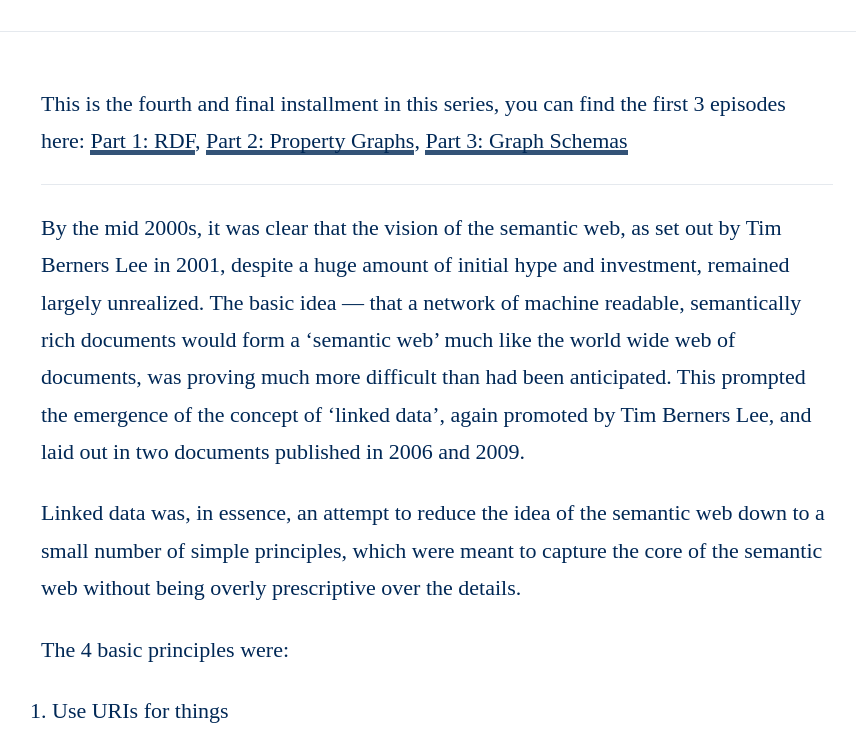
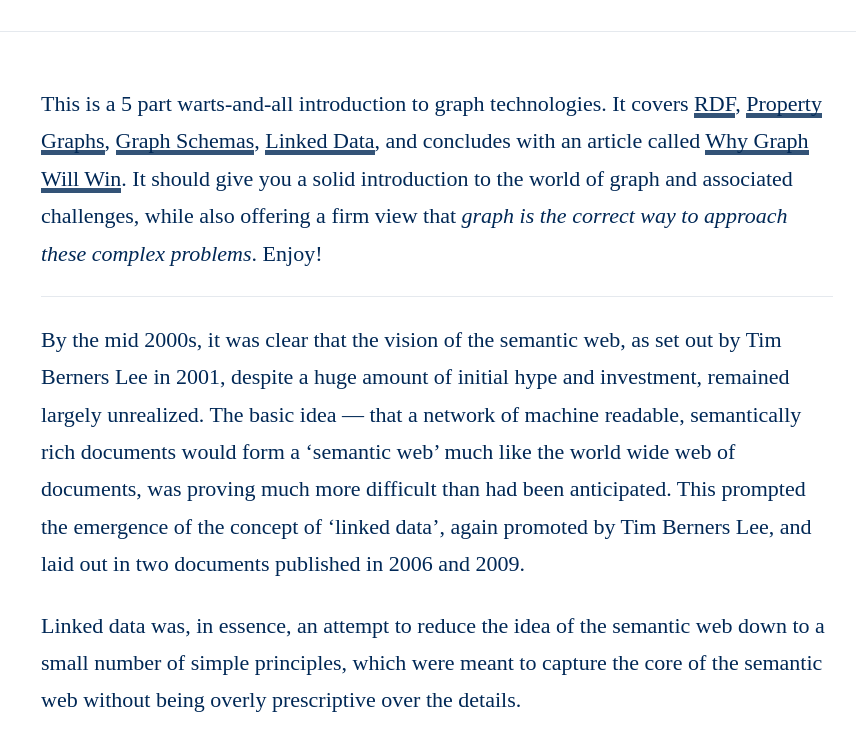
Before and after one commit to terminusdb/terminusdb-blog, a Jekyll site: the page built from _posts/2020-02-25-graph-fundamentals-part-4-linked-data.md, in a window 1280 px wide and 900 px high, scrolled down 1038 px, cut to the strip 169-900 px from the top of the window. Shown: the whole strip, without its empty margins (203-1059 px from the left). Built offline with Jekyll 4.4.1, drawn with Linux system fonts in a browser that asks for light colours; some web fonts are replaced; comment, search, counter and statistics services are not loaded.

Commit message:
Update Blog “2020-02-25-graph-fundamentals-part-4-linked-data”

```diff
--- a/_posts/2020-02-25-graph-fundamentals-part-4-linked-data.md
+++ b/_posts/2020-02-25-graph-fundamentals-part-4-linked-data.md
@@ -1,8 +1,8 @@
 ---
 layout: post
 title: "Graph Fundamentals — Part 4: Linked Data"
-date: 2020-02-25
-description:
+date: 2020-02-25T00:00:00.000Z
+description: Graph
 image: https://miro.medium.com/max/2508/1*jjM9YCuvUtaymfkPA787oQ.png
 author: Kevin Feeney
 tags:
@@ -10,11 +10,10 @@ tags:
   - Database
   - Linked Data
   - Rdf
+---
+This is a 5 part warts-and-all introduction to graph technologies. It covers [RDF](https://terminusdb.com/blog/2019/09/20/graph-fundamentals-part-1-rdf/), [Property Graphs](https://terminusdb.com/blog/2019/09/25/graph-fundamentals-part-2-labelled-property-graphs/), [Graph Schemas](https://terminusdb.com/blog/2019/10/03/graph-fundamentals-part-3-graph-schema-languages/), [Linked Data](https://terminusdb.com/blog/2020/02/25/graph-fundamentals-part-4-linked-data/), and concludes with an article called [Why Graph Will Win](https://terminusdb.com/blog/2020/03/02/why-graph-will-win/). It should give you a solid introduction to the world of graph and associated challenges, while also offering a firm view that *graph is the correct way to approach these complex problems*. Enjoy!
 
----
-This is the fourth and final installment in this series, you can find the first 3 episodes here: [Part 1: RDF](/blog/2019/09/20/graph-fundamentals-part-1-rdf/), [Part 2: Property Graphs](/blog/2019/09/25/graph-fundamentals-part-2-labelled-property-graphs/), [Part 3: Graph Schemas](/blog/2019/10/03/graph-fundamentals-part-3-graph-schema-languages/)
-
------------------------
+- - -
 
 By the mid 2000s, it was clear that the vision of the semantic web, as set out by Tim Berners Lee in 2001, despite a huge amount of initial hype and investment, remained largely unrealized. The basic idea — that a network of machine readable, semantically rich documents would form a ‘semantic web’ much like the world wide web of documents, was proving much more difficult than had been anticipated. This prompted the emergence of the concept of ‘linked data’, again promoted by Tim Berners Lee, and laid out in two documents published in 2006 and 2009.
 
@@ -46,10 +45,9 @@ However, the big problem is that this principle is too weak — it does not dict
 
 Then when we come to the fifth and final principle — the reuse of popular vocabulary terms — things really get messy. The motivation for this principle is clear, everybody was creating their own ontologies with their own classes and properties, reinventing the wheel again and again rather than reusing existing ontologies. Surely, it would be better if people reused the same terms rather than reinventing their own.
 
-However, the big problem is that the well-known ontologies and vocabularies such as foaf and dublin-core that have been reused, cannot really be used as libraries in such a manner. They lack precise and correct definitions and they are full of errors and mutual inconsistencies [1] and they themselves use terms from other ontologies — creating huge and unwieldy dependency trees. If, for example, we want to use the foaf ontology as a library, we need to also include several dozen dependant libraries, some of which no longer exist. So, the linked data approach, in fact, just uses these terms as untyped tags — there is no clear and usable definition of what any of these terms actually mean — people just bung in whatever they want — creating a situation where there are effectively no reliable semantics to any of these terms.
+However, the big problem is that the well-known ontologies and vocabularies such as foaf and dublin-core that have been reused, cannot really be used as libraries in such a manner. They lack precise and correct definitions and they are full of errors and mutual inconsistencies \[1] and they themselves use terms from other ontologies — creating huge and unwieldy dependency trees. If, for example, we want to use the foaf ontology as a library, we need to also include several dozen dependant libraries, some of which no longer exist. So, the linked data approach, in fact, just uses these terms as untyped tags — there is no clear and usable definition of what any of these terms actually mean — people just bung in whatever they want — creating a situation where there are effectively no reliable semantics to any of these terms.
 
-![The dependency tree of the open annotations ontology — typical of a linked data vocabulary](https://miro.medium.com/max/2508/1*jjM9YCuvUtaymfkPA787oQ.png)
-The dependency tree of the open annotations ontology — typical of a linked data vocabulary
+![The dependency tree of the open annotations ontology — typical of a linked data vocabulary](https://miro.medium.com/max/2508/1*jjM9YCuvUtaymfkPA787oQ.png) The dependency tree of the open annotations ontology — typical of a linked data vocabulary
 
 The [Linked Open Data Cloud](https://lod-cloud.net/) is the great achievement of the linked data movement — it shows a vast array of interconnected datasets, incorporating many of the most important and well known resources on the internet such as wikipedia. Unfortunately, however, on closer examination, it is far less impressive and useful than it might appear — due to the lack of well-defined common semantics across these datasets, the links are little more than links — they cannot be automatically interpreted by computers.
 
@@ -57,16 +55,16 @@ What’s worse, where semantic terms are used, they are very often used erroneou
 
 This is not to say that such links are useless —it is manifestly useful to a human engaged in a data-integration task to know which data-structures are about the same real-world thing - but that falls far short of the vision of the semantic web — it is supposed to be a web of knowledge for machines, not humans.
 
-The fundamentally decentralised conception of linked data carries further challenges. It take resources to create, curate and maintain high quality datasets and if we don’t continue to feed a dataset with resources, entropy quickly takes over. If we want to build an application that relies upon a third party linked dataset, we are relying upon whoever publishes that dataset to continue to feed it with resources — this is a risky bet in general and particularly risky when we are dealing with academic research in which almost all resources are focused on novelty and almost none on infrastructure and maintenance. For example, the wordnet linked dataset has been extensively used in commercial applications, but the dataset maintainers at the University of Southampton have long since run out of resources to maintain it [2]. The semantic web — as illustrated in the diagram above — is predictably littered with abandoned ontologies and datasets. Simply continuing to build linked datasets without considering the resourcing problem is building on foundations of sand.
+The fundamentally decentralised conception of linked data carries further challenges. It take resources to create, curate and maintain high quality datasets and if we don’t continue to feed a dataset with resources, entropy quickly takes over. If we want to build an application that relies upon a third party linked dataset, we are relying upon whoever publishes that dataset to continue to feed it with resources — this is a risky bet in general and particularly risky when we are dealing with academic research in which almost all resources are focused on novelty and almost none on infrastructure and maintenance. For example, the wordnet linked dataset has been extensively used in commercial applications, but the dataset maintainers at the University of Southampton have long since run out of resources to maintain it \[2]. The semantic web — as illustrated in the diagram above — is predictably littered with abandoned ontologies and datasets. Simply continuing to build linked datasets without considering the resourcing problem is building on foundations of sand.
 
------------------------------------
+- - -
 
 In summary, the linked data movement as it exists suffers from several critical problems which continue to prevent adoption outside of academic research. Firstly, the specifications are too weak to enable automatic processing by machines in any meaningful way. Secondly, it creates dependencies on third parties without any sustainable economic model. Even in a perfect world without free-riders, there are many situations in which a third party might be getting much more value from a dataset than the dataset maintainer who bears the cost.
 
 If we actually want to make linked data and the semantic web work the first thing that we need to do is to radically reduce the ambition of the movement. Firstly, we should only create links between datasets that have well defined, sound and mutually compatible machine-readable semantics. Secondly, we should resource the maintenance of high-quality datasets as a public service, rather than leave them subject to the novelty-loving whims of academic research.
 
-------------------------------------
+- - -
 
-[1] Linked Data Schema: Fixing unsound foundations. K. Feeney, G. Mendel Gleason, R. Brennan, Semantic Web, vol. 9, no. 1, pp. 53-75, 2018
+\[1] Linked Data Schema: Fixing unsound foundations. K. Feeney, G. Mendel Gleason, R. Brennan, Semantic Web, vol. 9, no. 1, pp. 53-75, 2018
 
-[2] https://lod-cloud.net/dataset/rkb-explorer-wordnet
+\[2] https://lod-cloud.net/dataset/rkb-explorer-wordnet
```
